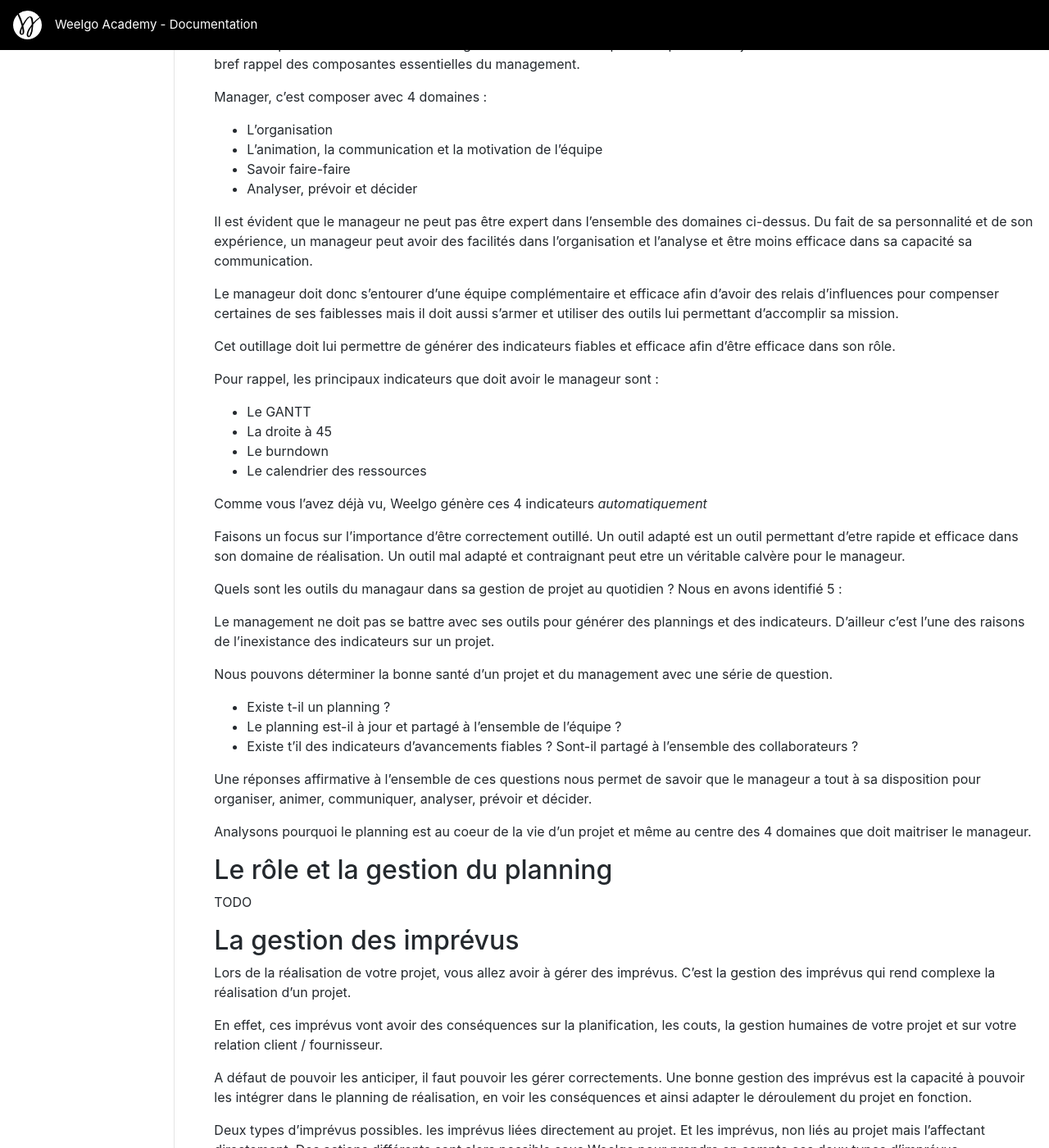
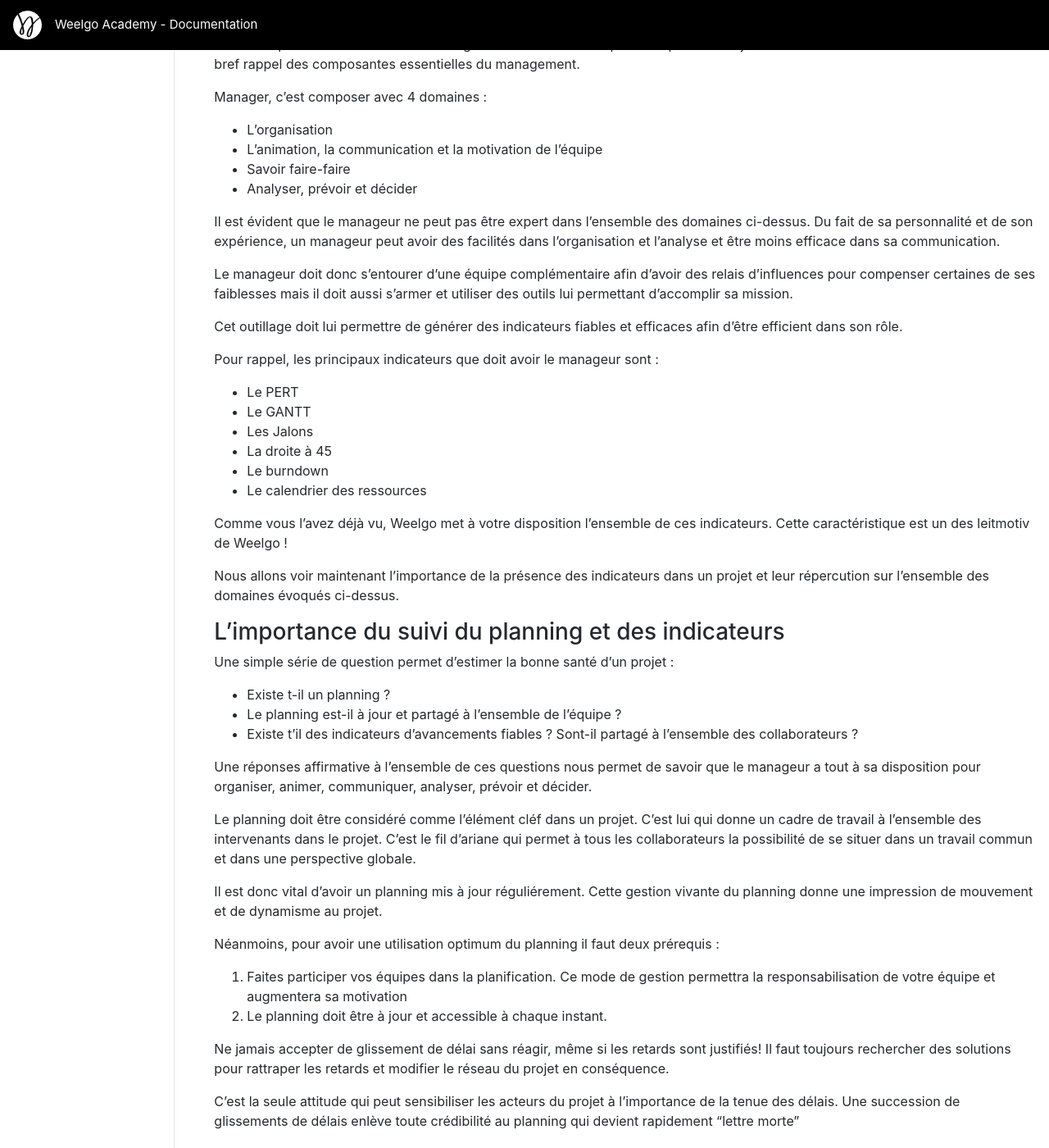
Before and after one commit to Weelgo/weelgo.github.io, a Jekyll site: the page built from fr/tutoriels/suiviProjet.md, in a window 1280 px wide and 1400 px high, scrolled down 414 px. Shown: the whole window at 82% size. Built offline with Jekyll 4.4.1, drawn with Linux system fonts in a browser that asks for light colours; some of the changed text lies outside the part shown.

Commit message:
Update suiviProjet.md

```diff
--- a/fr/tutoriels/suiviProjet.md
+++ b/fr/tutoriels/suiviProjet.md
@@ -25,42 +25,59 @@ Manager, c'est composer avec 4 domaines :
 + Savoir faire-faire
 + Analyser, prévoir et décider
 
-Il est évident que le manageur ne peut pas être expert dans l'ensemble des domaines ci-dessus. Du fait de sa personnalité et de son expérience, un manageur peut avoir des facilités dans l'organisation et l'analyse et être moins efficace dans sa capacité sa communication.
+Il est évident que le manageur ne peut pas être expert dans l'ensemble des domaines ci-dessus. Du fait de sa personnalité et de son expérience, un manageur peut avoir des facilités dans l'organisation et l'analyse et être moins efficace dans sa communication.
 
-Le manageur doit donc s'entourer d'une équipe complémentaire et efficace afin d'avoir des relais d'influences pour compenser certaines de ses faiblesses mais il doit aussi s'armer et utiliser des outils lui permettant d'accomplir sa mission.
+Le manageur doit donc s'entourer d'une équipe complémentaire afin d'avoir des relais d'influences pour compenser certaines de ses faiblesses mais il doit aussi s'armer et utiliser des outils lui permettant d'accomplir sa mission.
 
-Cet outillage doit lui permettre de générer des indicateurs fiables et efficace afin d'être efficace dans son rôle.
+Cet outillage doit lui permettre de générer des indicateurs fiables et efficaces afin d'être efficient dans son rôle.
 
 Pour rappel, les principaux indicateurs que doit avoir le manageur sont :
 
++ Le PERT
 + Le GANTT
++ Les Jalons
 + La droite à 45
 + Le burndown
 + Le calendrier des ressources
 
-Comme vous l'avez déjà vu, Weelgo génère ces 4 indicateurs _automatiquement_
+Comme vous l'avez déjà vu, Weelgo met à votre disposition l'ensemble de ces indicateurs. Cette caractéristique est un des leitmotiv
+de Weelgo !
 
+Nous allons voir maintenant l'importance de la présence des indicateurs dans un projet et leur répercution sur l'ensemble des domaines évoqués ci-dessus.
 
-Faisons un focus sur l'importance d'être correctement outillé. Un outil adapté est un outil permettant d'etre rapide et efficace dans son domaine de réalisation. Un outil mal adapté et contraignant peut etre un véritable calvère pour le manageur.
+### L'importance du suivi du planning et des indicateurs
 
-Quels sont les outils du managaur dans sa gestion de projet au quotidien ? Nous en avons identifié 5 :
-
-
-
-Le management ne doit pas se battre avec ses outils pour générer des plannings et des indicateurs. D'ailleur c'est l'une des raisons de l'inexistance des indicateurs sur un projet.
-
-Nous pouvons déterminer la bonne santé d'un projet et du management avec une série de question.
+Une simple série de question permet d'estimer la bonne santé d'un projet  :
 + Existe t-il un planning ?
 + Le planning est-il à jour et partagé à l'ensemble de l'équipe ?
 + Existe t'il des indicateurs d'avancements fiables ? Sont-il partagé à l'ensemble des collaborateurs ?
 
 Une réponses affirmative à l'ensemble de ces questions nous permet de savoir que le manageur a tout à sa disposition pour organiser, animer, communiquer, analyser, prévoir et décider.
 
-Analysons pourquoi le planning est au coeur de la vie d'un projet et même au centre des 4 domaines que doit maitriser le manageur.
+Le planning doit être considéré comme l'élément cléf dans un projet. C'est lui qui donne un cadre de travail à l'ensemble des intervenants dans le projet. C'est le fil d'ariane qui permet à tous les collaborateurs la possibilité de se situer dans un travail commun et dans une perspective globale.
 
-## Le rôle et la gestion du planning
+Il est donc vital d'avoir un planning mis à jour réguliérement. Cette gestion vivante du planning donne une impression de mouvement et de dynamisme au projet.
 
-TODO
+Néanmoins, pour avoir une utilisation optimum du planning il faut deux prérequis :
+1. Faites participer vos équipes dans la planification. Ce mode de gestion permettra la responsabilisation de votre équipe et augmentera sa motivation
+2. Le planning doit être à jour et accessible à chaque instant.
+
+Ne jamais accepter de glissement de délai sans réagir, même si les retards sont justifiés! Il faut toujours rechercher des solutions pour rattraper les retards et modifier le réseau du projet en conséquence.
+
+C’est la seule attitude qui peut sensibiliser les acteurs du projet à l’importance de la tenue des délais. Une succession de glissements de délais enlève toute crédibilité au planning qui devient rapidement “lettre morte"
+
+Etudions maintenant les différentes possibilités que nous avons afin de faire vivre un réseau.
+
+---
+
+**Nos préconisations :**
+<a id="ordreActions"></a>
+>*Le planning à un sens uniquement si l'équipe lui en donne. Réaliser, adapter et partagez le plannning au maximum avec vos équipes.*
+>*Partager le planning et les indicateurs. Ils doivent être accessible à chaque instant.
+>*N'acceptez jamais un glissement de délai sans réagir. Trouvez des solutions et adapter votre réseau.
+
+---
+
 
 
 ## La gestion des imprévus
@@ -114,3 +131,13 @@ Deux possibilités s'offre à vous :
 2. Elles ne vont conviennent pas et vous devez donc retravailler votre réseau / organisation afin d'aboutir au résultat voulu.
 
 ## Tu pilotes ou tu subis ?
+
+
+
+
+
+Nous estimons que le temps des collobarateurs et notamment des manageurs est précieux. Que le temps consommé dans la génération de ces indicateurs est du temps mal utilisé. C'est du temps perdu dans son activité de manageur, c'est à dire la gestion du projet, de l'équipe, les imprévus, la relation client...
+
+Néanmoins, ces indicateurs
+
+Nous pouvons déterminer la bonne santé d'un projet et du management avec une série de question.
```
